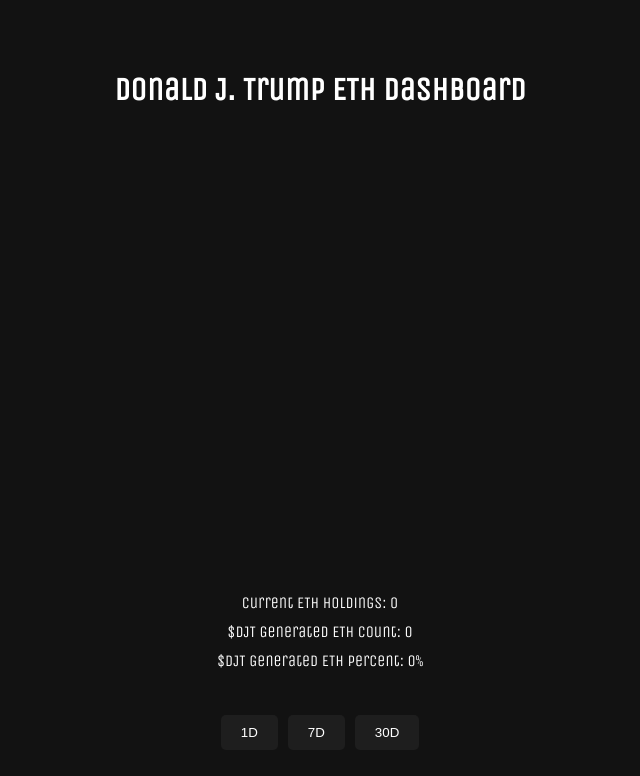
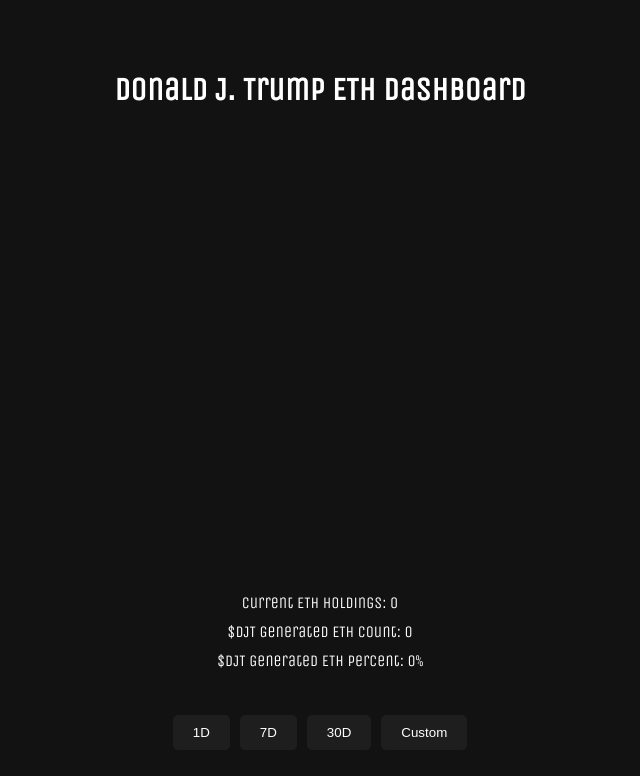
Before and after one commit to save-america-djt-on-eth/eth-income-dashboard, a plain HTML site: page frontend/index.html in a window 1280 px wide. Shown: the whole page, without its empty margins (320-960 px from the left). Drawn offline with nearby package versions, Linux system fonts and the light colour scheme; no server answers.

Commit message:
Update index.html

```diff
--- a/frontend/index.html
+++ b/frontend/index.html
@@ -28,6 +28,7 @@
             <button onclick="fetchData('1d')">1D</button>
             <button onclick="fetchData('7d')">7D</button>
             <button onclick="fetchData('30d')">30D</button>
+            <button onclick="fetchData('custom')">Custom</button>
         </div>
     </div>
     <script src="https://code.highcharts.com/highcharts.js"></script>
```
